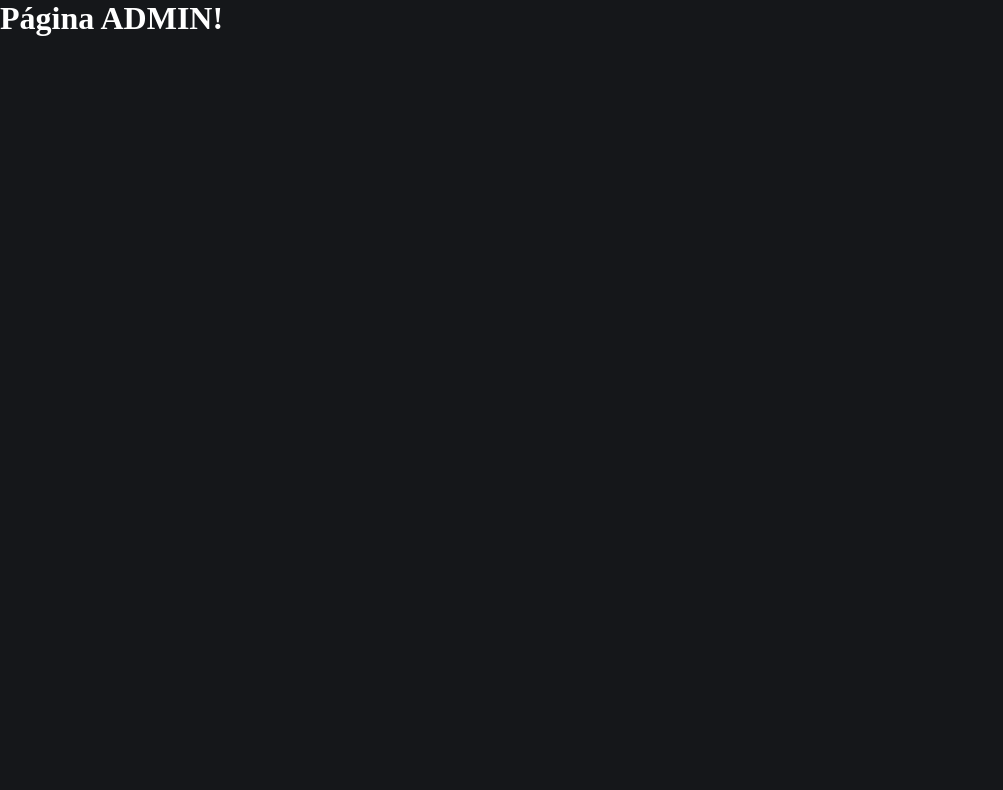
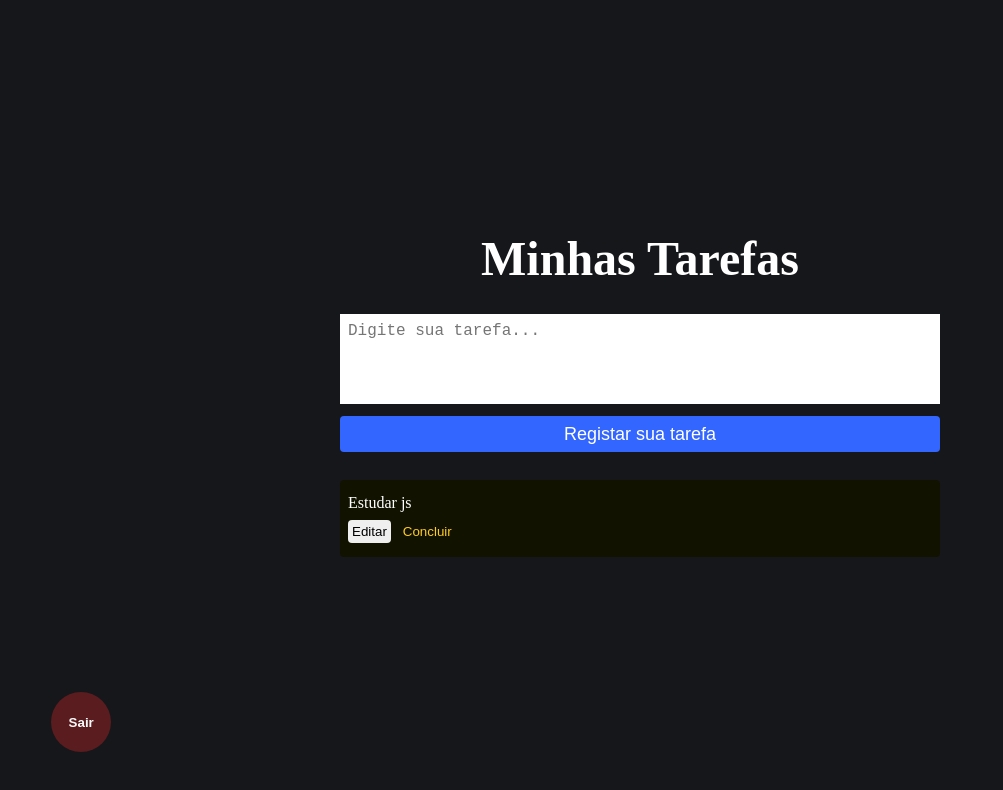
Before and after one commit to ferrariflaviaa/RateManager, a React (Create React App) app: page /admin in a window 1280 px wide. Shown: the top 790 px of the page, without its empty margins (0-1003 px from the left). Built offline with nearby package versions, Linux system fonts and the light colour scheme; no server answers; sample sign-in values are in the browser's storage.

Commit message:
feat: admin page

```diff
--- a/src/index.css
+++ b/src/index.css
@@ -8,7 +8,7 @@ body{
   font-family: sans-sarif;
   background-color: #15171a;
   color: #FFF;
-  /* width: 100% */
+  width: 100%
 }
 
 button{
--- a/src/pages/Admin/admin.js
+++ b/src/pages/Admin/admin.js
@@ -0,0 +1,89 @@
+import styled from 'styled-components'
+
+export const Container = styled.div`
+  display: flex;
+  flex-direction: column;
+  align-items: center;
+  justify-content: center;
+  height: 100vh;
+  width: 100%;
+
+  h1 {
+    font-size: 48px;
+    margin-bottom: 28px;
+  }
+
+  .buttonRegistre {
+    margin-bottom: 28px;
+  }
+
+  .buttonlogout {
+    position: absolute;
+    font-weight: bold;
+    width: 60px;
+    height: 60px;
+    border: 0;
+    border-radius: 30px;
+    bottom: 6%;
+    left: 4%;
+    background-color: rgba(219, 38, 41, 0.35);
+    color: #fafafa;
+    transition: all 0.5s;
+
+    :hover {
+      background-color: rgba(219, 38, 41, 1);
+      color: #fff;
+    }
+  }
+`
+
+export const Form = styled.form`
+  display: flex;
+  flex-direction: column;
+  width: 90%;
+  max-width: 600px;
+
+  button {
+    height: 36px;
+    border: 0;
+    border-radius: 4px;
+    background-color: #3366ff;
+    color: #fff;
+    font-size: 18px;
+  }
+  textarea {
+    font-size: 1rem;
+    margin-bottom: 12px;
+    border: 0;
+    height: 90px;
+    padding: 8px;
+    resize: none;
+  }
+`
+export const List = styled.article`
+  width: 90%;
+  max-width: 600px;
+  display: flex;
+  flex-direction: column;
+  justify-content: center;
+  background-color: rgba(18, 18, 0, 38);
+  border-radius: 4px;
+  margin-bottom: 12px;
+  padding: 14px 8px;
+
+  p {
+    margin-bottom: 8px;
+  }
+
+  button {
+    margin-right: 8px;
+    border: 0;
+    border-radius: 4px;
+    padding: 4px;
+  }
+
+  .buttonConcluir {
+    color: #ffcc23;
+    background-color: transparent;
+  }
+`
--- a/src/pages/Admin/index.js
+++ b/src/pages/Admin/index.js
@@ -1,7 +1,43 @@
+import { useState } from 'react'
+import { Container, Form, List } from './admin.js'
+import firebase from './../../firebaseConnection'
 export default function Admin() {
-  return(
-    <div>
-      <h1>Página ADMIN!</h1>
-    </div>
+  const { auth } = firebase
+  const [tarefaInput, setTarefaInput] = useState('')
+
+  const handleRegister = (e) => {
+    e.preventDefault()
+    alert('clicou')
+  }
+
+  const handleLogout = async () => {
+    await auth().signOut(auth);
+  }
+  return (
+    <Container>
+      <h1>Minhas Tarefas</h1>
+
+      <Form onSubmit={handleRegister}>
+        <textarea
+          placeholder="Digite sua tarefa..."
+          value={tarefaInput}
+          onChange={(e) => setTarefaInput(e.target.value)}
+        />
+        <button className="buttonRegistre" type="submit">
+          Registar sua tarefa
+        </button>
+      </Form>
+      <List>
+        <p>Estudar js</p>
+        <div>
+          <button>Editar</button>
+          <button className="buttonConcluir">Concluir</button>
+        </div>
+      </List>
+
+      <button className="buttonlogout" onClick={handleLogout}>
+        Sair
+      </button>
+    </Container>
   )
 }
--- a/src/pages/Home/home.js
+++ b/src/pages/Home/home.js
@@ -46,10 +46,11 @@ export const Form = styled.form`
     color: #fff;
     font-size: 18px;
   }
-  textare {
+  textarea {
     margin-bottom: 12px;
     border: 0;
     height: 90px;
+    padding: 8px;
     resize: none;
   }
 `
--- a/src/pages/Register/register.js
+++ b/src/pages/Register/register.js
@@ -50,6 +50,7 @@ export const Form = styled.form`
     margin-bottom: 12px;
     border: 0;
     height: 90px;
+    padding: 8px;
     resize: none;
   }
 `
```
